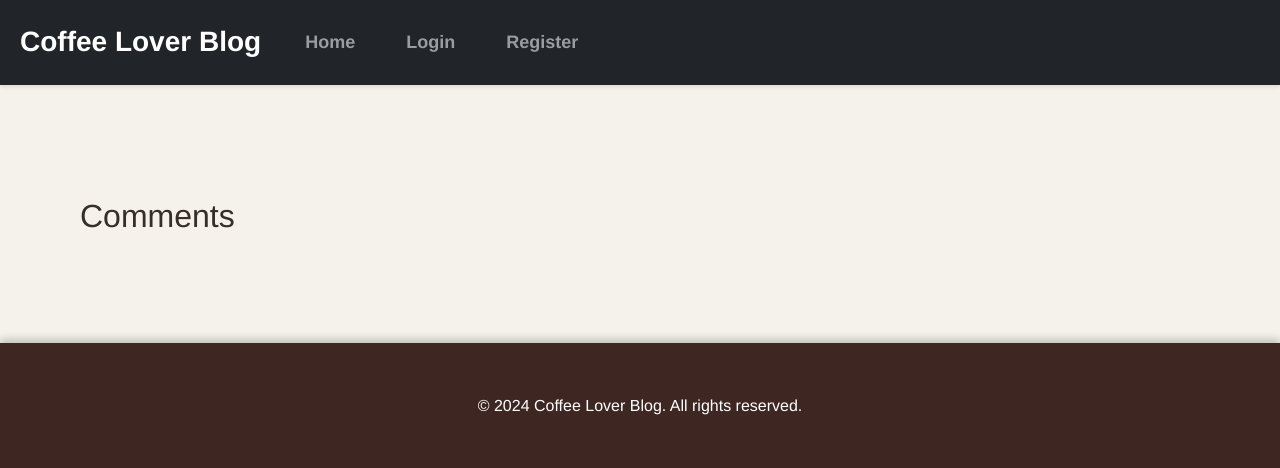
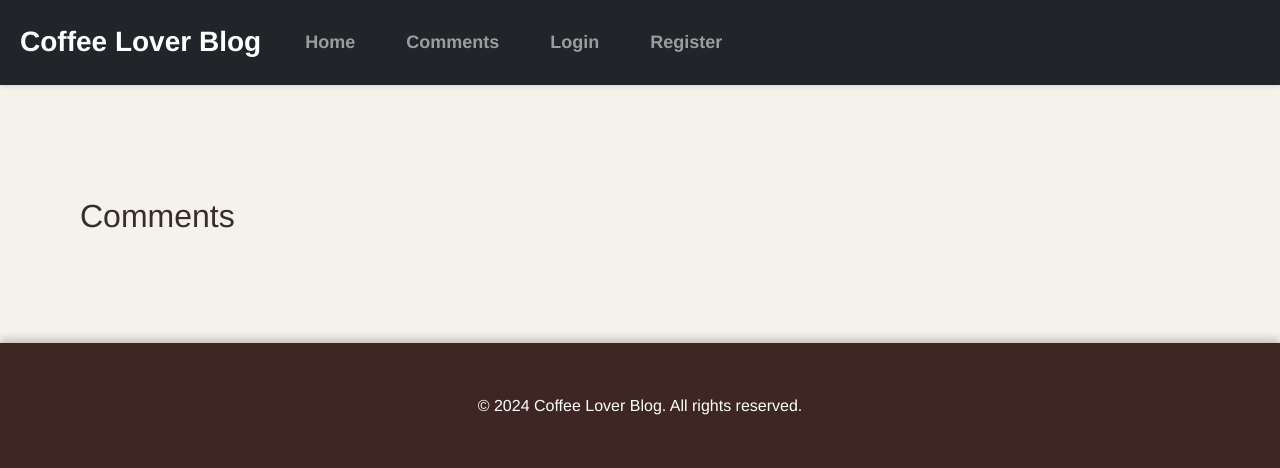
Before and after one commit to dinakidane/coffee-lovers, a Django app: page /comments/ in a window 1280 px wide. Shown: the top 468 px of the page. Run offline with Django 3.2, Linux system fonts and the light colour scheme; data that the repository does not hold is empty.

Commit message:
add comments page to navbar

```diff
--- a/main/templates/base.html
+++ b/main/templates/base.html
@@ -27,6 +27,9 @@
                 <li class="nav-item">
                     <a class="nav-link" href="{% url 'index' %}">Home</a>
                 </li>
+                <li class="nav-item">
+                    <a class="nav-link" href="{% url 'comments' %}">Comments</a>
+                </li>
                 {% if user.is_authenticated %}
                     <li class="nav-item">
                         <a class="nav-link" href="{% url 'logout' %}">Logout</a>
```
